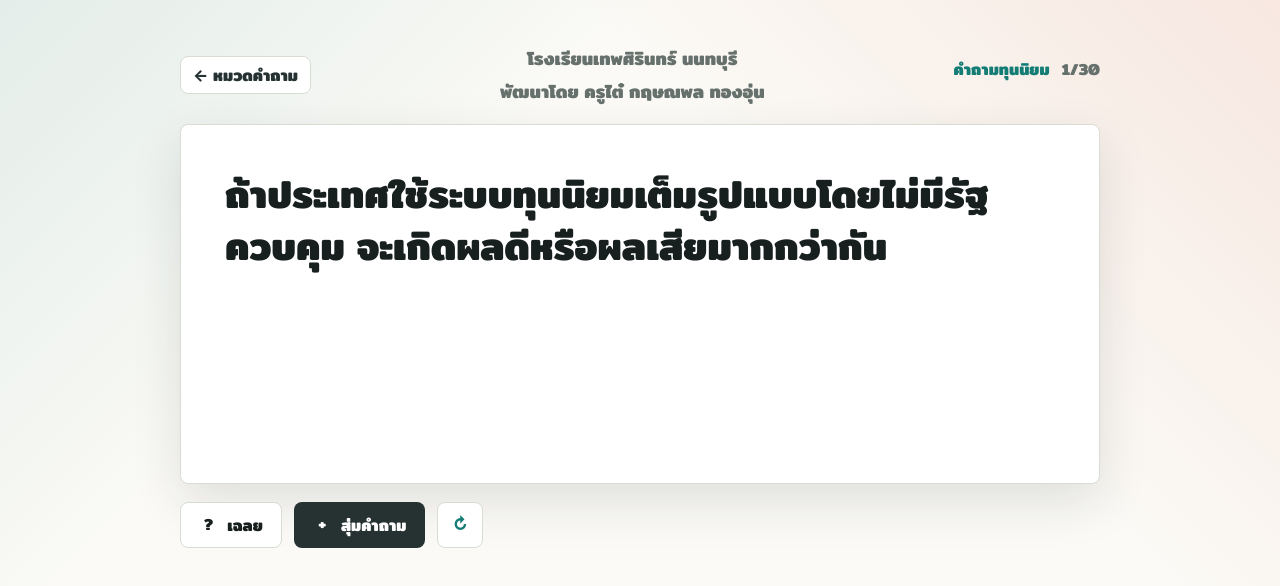
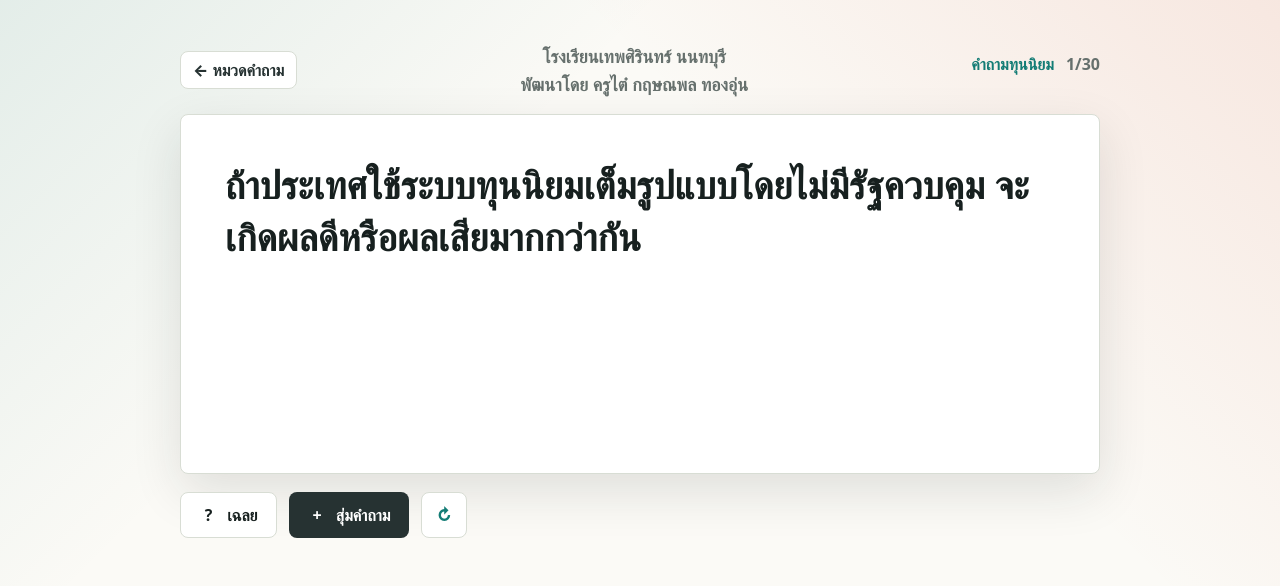
Before and after one commit to Gritteacher/economic-systems-quiz-th, a plain HTML site: page quiz.html in a window 1280 px wide. Drawn offline with Linux system fonts and the light colour scheme.

Commit message:
Use Prompt font in quiz.html

```diff
--- a/quiz.html
+++ b/quiz.html
@@ -11,7 +11,7 @@
     <link rel="preconnect" href="https://fonts.googleapis.com" />
     <link rel="preconnect" href="https://fonts.gstatic.com" crossorigin />
     <link
-      href="https://fonts.googleapis.com/css2?family=Mitr:wght@300;400;500;600;700&display=swap"
+      href="https://fonts.googleapis.com/css2?family=Prompt:wght@300;400;500;600&display=swap"
       rel="stylesheet"
     />
     <link rel="stylesheet" href="./styles.css" />
```
